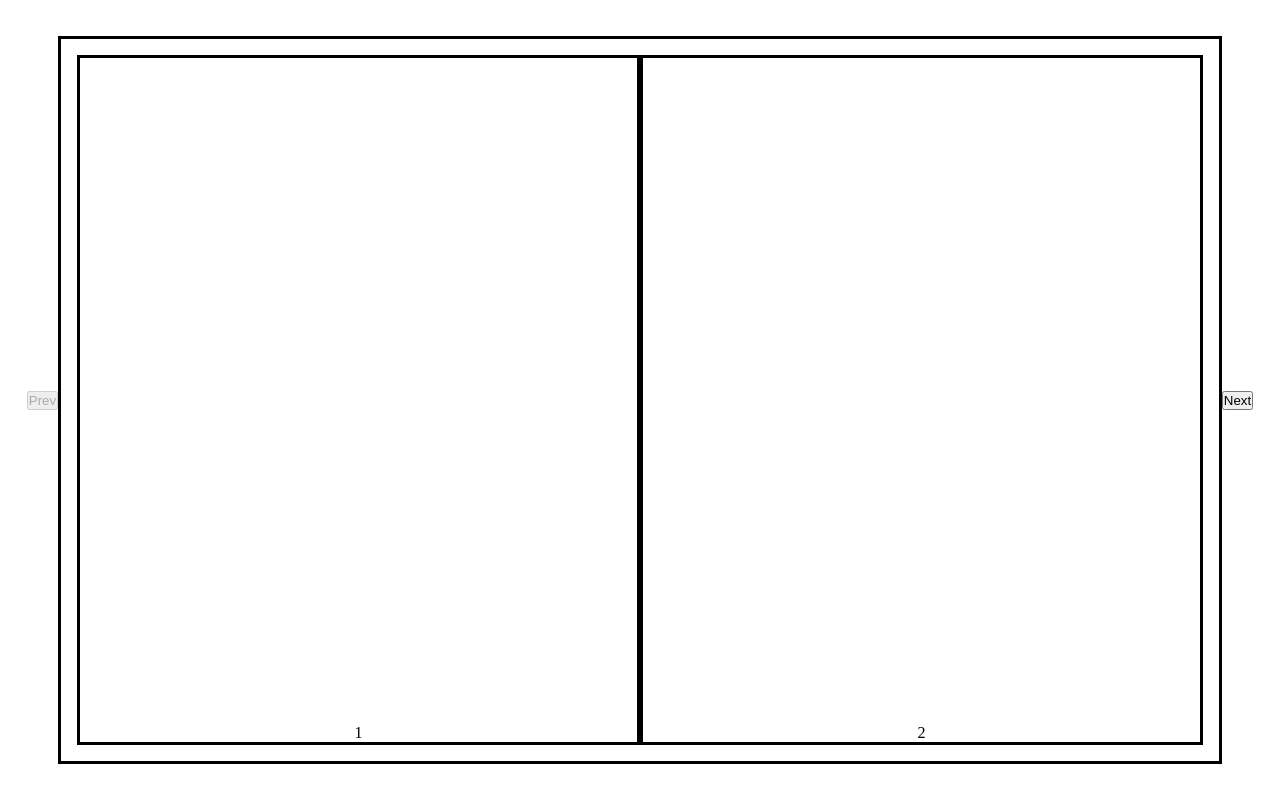
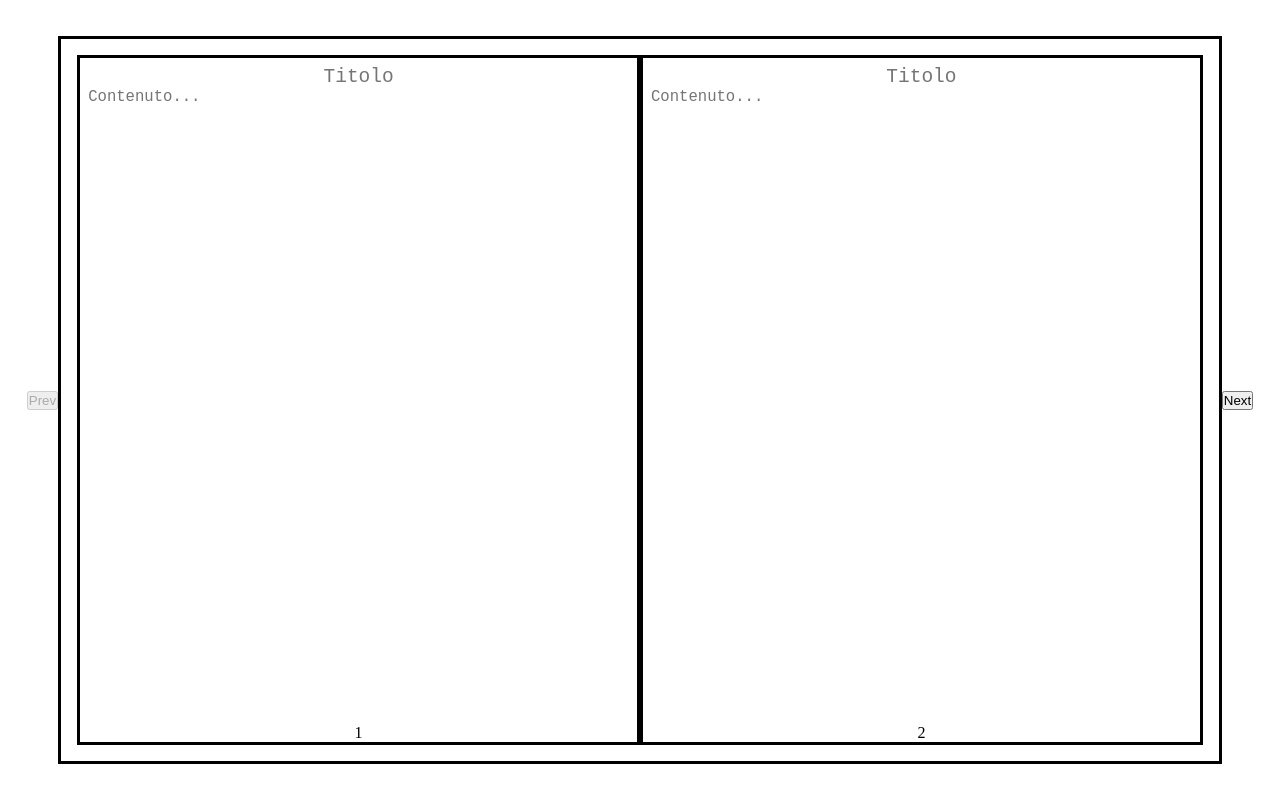
Before and after one commit to didebbo/gn-boolean-40-agenda, a Vue app: page / in a window 1280 px wide. Built offline with nearby package versions, Linux system fonts and the light colour scheme.

Commit message:
aggiunto titolo

```diff
--- a/src/App.vue
+++ b/src/App.vue
@@ -1,15 +1,23 @@
 <template>
   <div id="app">
-    <button :disabled="agenda.currentFace <= 1" @click="prevFace()">Prev</button>
+    <button :disabled="agenda.currentFace <= 1" @click="prevFace()">
+      Prev
+    </button>
     <div class="agenda">
       <div
         class="face"
         v-for="(page, index) in agenda.currentPages"
         :key="index"
       >
+        <input type="text"
+        spellcheck="false"
+        placeholder="Titolo"
+        maxlength="40"
+        @input="syncToLocalStorage()" />
         <textarea
           spellcheck="false"
           v-model="page.body"
+          placeholder="Contenuto..."
           @input="syncToLocalStorage()"
         ></textarea>
         <span>
@@ -74,7 +82,8 @@
     },
     nextFace() {
       this.agenda.currentFace++;
-      if (this.agenda.pages.length < this.agenda.currentFace * 2) this.createPages();
+      if (this.agenda.pages.length < this.agenda.currentFace * 2)
+        this.createPages();
       this.loadCurrentPages();
       this.syncToLocalStorage();
     },
@@ -82,7 +91,7 @@
       this.agenda.currentFace--;
       this.loadCurrentPages();
       this.syncToLocalStorage();
-    }
+    },
   },
 };
 </script>
@@ -112,16 +121,25 @@
       border: 0.2em solid black;
       padding: 0.5em;
       display: flex;
-      textarea {
+      input,textarea {
         width: 100%;
-        flex-grow: 1;
         font-family: monospace;
-        font-size: 1.2em;
         border: none;
         resize: none;
         &:focus {
           outline: none;
+          &::placeholder {
+            opacity: 0;
           }
+        }
+      }
+      input {
+        text-align: center;
+        font-size: 1.5em;
+      }
+      textarea {
+        flex-grow: 1;
+        font-size: 1.2em;
       }
       span {
         position: relative;
```
Lines whose indentation alone changed are shown as unchanged.
